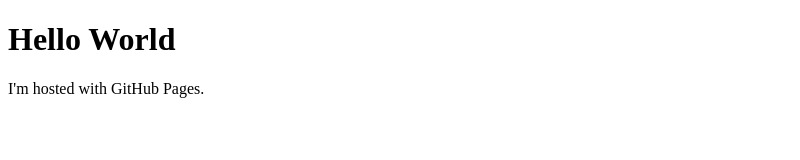
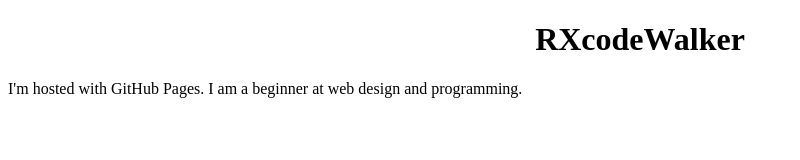
Before and after one commit to RXcodeWalker/RXcodeWalker.github.io, a plain HTML site: page index.html in a window 1280 px wide. Shown: the whole page, without its empty margins (0-800 px from the left). Drawn offline with Linux system fonts and the light colour scheme.

Commit message:
Update index.html

```diff
--- a/index.html
+++ b/index.html
@@ -1,7 +1,7 @@
 <!DOCTYPE html>
 <html>
 <body>
-<h1>Hello World</h1>
-<p>I'm hosted with GitHub Pages.</p>
+<h1 align="center">RXcodeWalker</h1>
+<p>I'm hosted with GitHub Pages. I am a beginner at web design and programming. </p>
 </body>
 </html>
```
